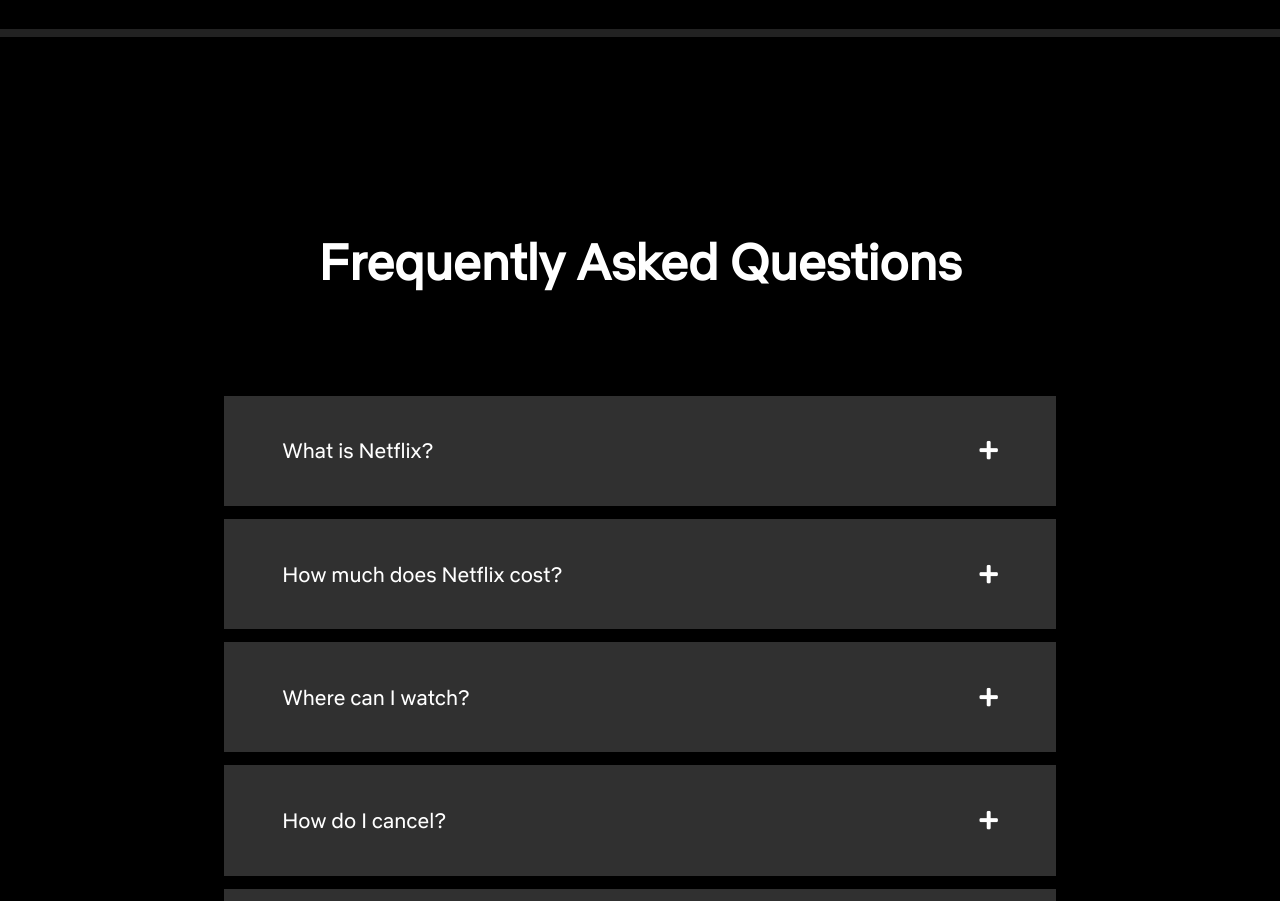
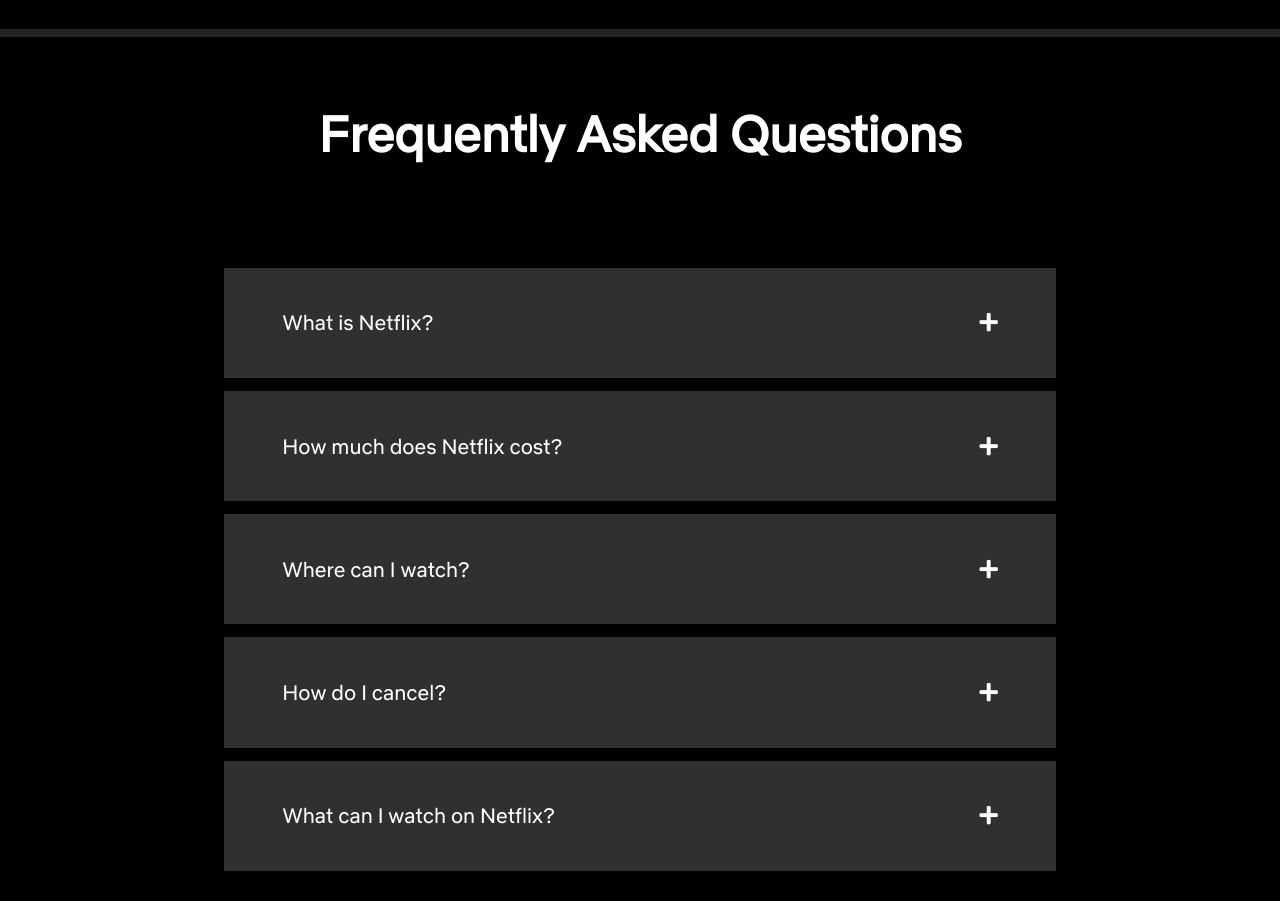
Before and after one commit to oh-sehyeon/netflix-clone, a plain HTML site: page index.html in a window 1280 px wide. Shown: the part 2035-2936 px from the top of the page. Drawn offline with Linux system fonts and the light colour scheme.

Commit message:
Update style.css

```diff
--- a/CSS/style.css
+++ b/CSS/style.css
@@ -544,8 +544,8 @@
     width: 140%;
 }
 
-#faq .section--content .subscribe .title{
-    margin-top: 5%;
+#faq .title {
+    margin: 5% 0 8%;
 }
 
 #faq .section--content .subscribe .subtitle{
```
